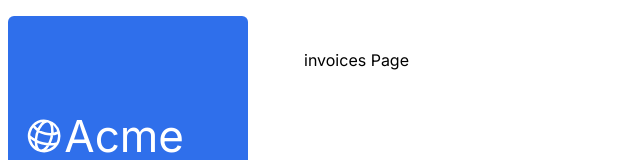
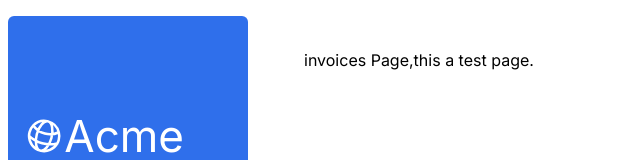
Before and after one commit to lj520github/NextReact, a Next.js app: page /dashboard/invoices in a window 1280 px wide. Shown: the top 160 px of the page, without its empty margins (0-640 px from the left). Built offline with nearby package versions, Linux system fonts and the light colour scheme.

Commit message:
测试啊

```diff
--- a/app/dashboard/customers/page.tsx
+++ b/app/dashboard/customers/page.tsx
@@ -1,3 +1,3 @@
 export default function Page() {
-    return <p>customeers Page</p>;
+    return <p>customeers Page,change time</p>;
 }
--- a/app/dashboard/invoices/page.tsx
+++ b/app/dashboard/invoices/page.tsx
@@ -1,3 +1,3 @@
 export default function Page() {
-    return <p>invoices Page</p>;
+    return <p>invoices Page,this a test page.</p>;
 }
```
